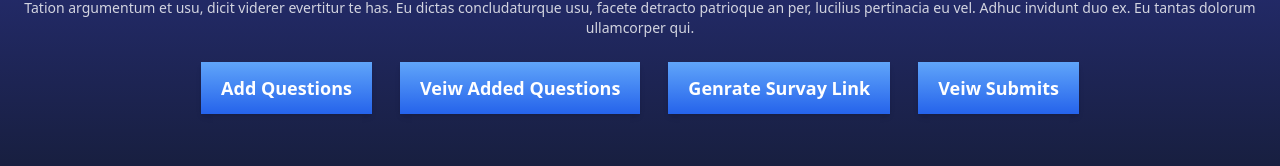
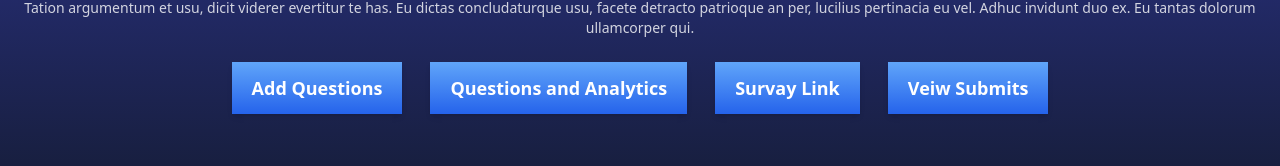
Before and after one commit to malirazaansari/Survey_Questioner_react_and_firebase, a React (Create React App) app: page /home in a window 1280 px wide. Shown: the part 526-692 px from the top of the page. Built offline with nearby package versions, Linux system fonts and the light colour scheme; no server answers.

Commit message:
main page buttons text update

```diff
--- a/src/components/home/index.jsx
+++ b/src/components/home/index.jsx
@@ -28,10 +28,10 @@ const Home = () => {
                   <Link to={"/Write"}>Add Questions</Link>
                 </button>
                 <button className="inline-block cursor-pointer mx-2 mb-0 px-5 py-3 border-0 font-bold text-lg text-white bg-gradient-to-b from-blue-400 to-blue-600 shadow-md">
-                  <Link to={"/Read"}>Veiw Added Questions</Link>
+                  <Link to={"/Read"}>Questions and Analytics</Link>
                 </button>
                 <button className="inline-block cursor-pointer mx-2 mb-0 px-5 py-3 border-0 font-bold text-lg text-white bg-gradient-to-b from-blue-400 to-blue-600 shadow-md">
-                  <Link to={"/StudentSurvay"}>Genrate Survay Link</Link>
+                  <Link to={"/StudentSurvay"}>Survay Link</Link>
                 </button>
                 <button className="inline-block cursor-pointer mx-2 mb-0 px-5 py-3 border-0 font-bold text-lg text-white bg-gradient-to-b from-blue-400 to-blue-600 shadow-md">
                   <Link to={"/Student"}>Veiw Submits</Link>
```
